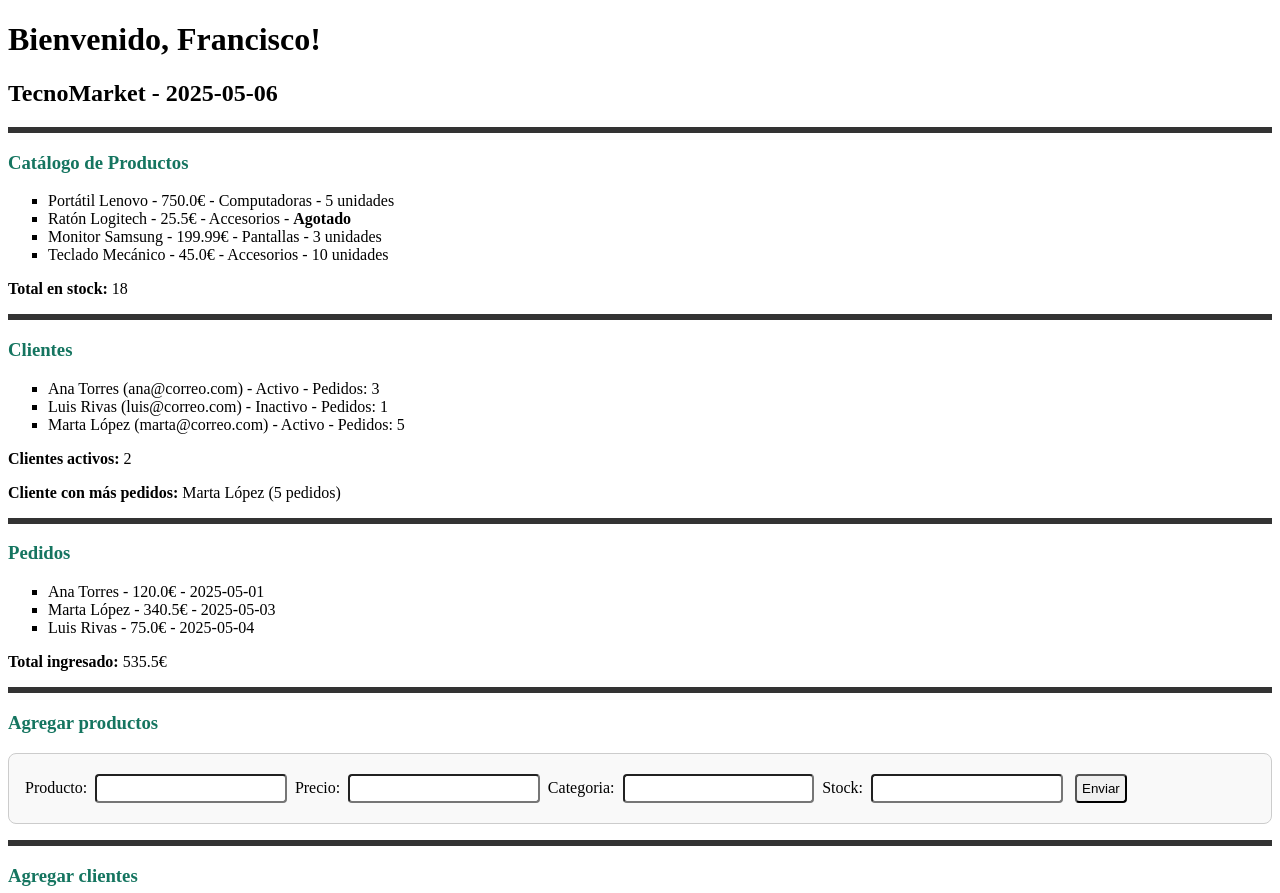
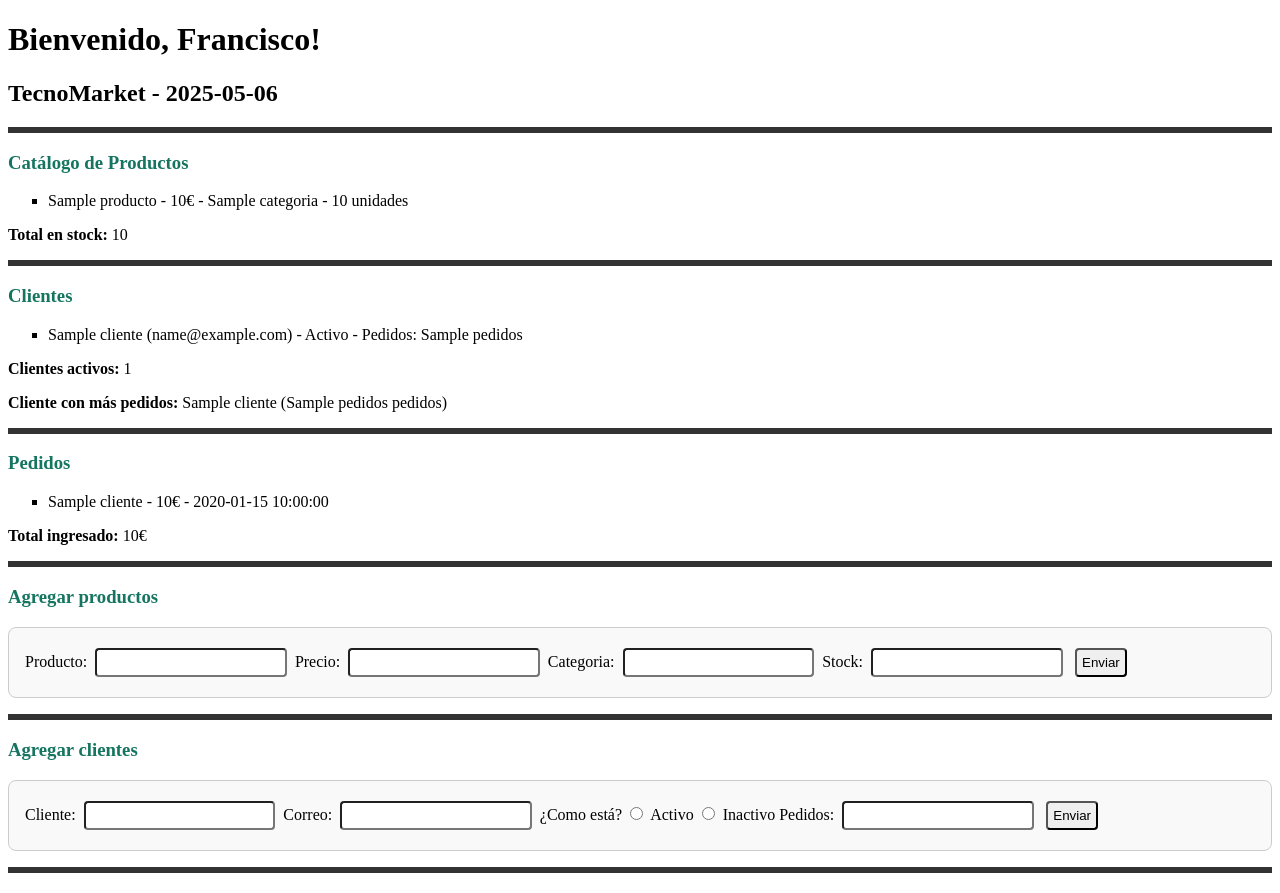
Before and after one commit to jjannik1/TiendaOnline, a Flask app: page /dashboard in a window 1280 px wide. Shown: the top 893 px of the page. Run offline with Flask 3, Linux system fonts and the light colour scheme; a database or web service that is not in the repository returns one stand-in record (values such as "Sample title").

Commit message:
base de datos funcional

```diff
--- a/app.py
+++ b/app.py
@@ -1,24 +1,13 @@
 from flask import Flask, render_template, request
+from pymongo import MongoClient
 from datetime import date
 
 app = Flask(__name__)
 
-productos = [
-        {"nombre": "Portátil Lenovo", "precio": 750.00, "stock": 5, "categoria": "Computadoras"},
-        {"nombre": "Ratón Logitech", "precio": 25.50, "stock": 0, "categoria": "Accesorios"},
-        {"nombre": "Monitor Samsung", "precio": 199.99, "stock": 3, "categoria": "Pantallas"},
-        {"nombre": "Teclado Mecánico", "precio": 45.00, "stock": 10, "categoria": "Accesorios"}
-    ]
-clientes = [
-        {"nombre": "Ana Torres", "email": "ana@correo.com", "activo": True, "pedidos": 3},
-        {"nombre": "Luis Rivas", "email": "luis@correo.com", "activo": False, "pedidos": 1},
-        {"nombre": "Marta López", "email": "marta@correo.com", "activo": True, "pedidos": 5}
-    ]
-pedidos = [
-        {"cliente": "Ana Torres", "total": 120.00, "fecha": "2025-05-01"},
-        {"cliente": "Marta López", "total": 340.50, "fecha": "2025-05-03"},
-        {"cliente": "Luis Rivas", "total": 75.00, "fecha": "2025-05-04"}
-    ]
+online = MongoClient("mongodb+srv://jjen527:9wv0F9F00KrexmAU@jjannik.aliwych.mongodb.net/")
+
+app.db = online.tienda
+
 
 
 @app.route('/dashboard', methods = ["GET", "POST"])
@@ -28,12 +17,17 @@ def dashboard():
     tienda = "TecnoMarket"
     fecha = date.today()
 
+    productos = [producto for producto in app.db.productos.find({})]
+    clientes = [cliente for cliente in app.db.clientes.find({})]
+    pedidos = [pedido for pedido in app.db.pedidos.find({})]
+
 
     clid = {}
     prod={}
     pedid = {}
     if request.method == "POST":
         formulario = request.form.get("tipo_formulario")
+
         if formulario == "form_prod":
             prod = {
                 "nombre": request.form.get("product"),
@@ -42,6 +36,8 @@ def dashboard():
                 "categoria": request.form.get("category")
             }
             productos.append(prod)
+            app.db.productos.insert_one(prod)
+
         elif formulario =="form_client":
             clid = {
                 "nombre": request.form.get("clien"),
@@ -50,6 +46,8 @@ def dashboard():
                 "pedidos": int(request.form.get("pedidos"))
             }
             clientes.append(clid)
+            app.db.clientes.insert_one(clid)
+
         elif formulario=="form_ped":
             pedid = {
                 "cliente": request.form.get("nombr"),
@@ -57,6 +55,8 @@ def dashboard():
                 "fecha": request.form.get("dia")
             }
             pedidos.append(pedid)
+            app.db.pedidos.insert_one(pedid)
+
 
 
     total_stock = 0
@@ -78,7 +78,7 @@ def dashboard():
     for pedido in pedidos:
         total += pedido["total"]
 
-    return render_template("dashboard.html",nombre_admin=nombre_admin,tienda=tienda,fecha=fecha,productos=productos,clientes=clientes,pedidos=pedidos,total_stock=total_stock,clientes_activos=clientes_activos,cliente_pedido=cliente_pedido,total=total)
+    return render_template("dashboard.html",nombre_admin=nombre_admin,tienda=tienda,fecha=fecha,productos=productos,clientes=clientes,pedidos=pedidos,total=total,cliente_pedido=cliente_pedido,clientes_activos=clientes_activos,total_stock=total_stock)
 
 
 if __name__ == '__main__':
--- a/templates/dashboard.html
+++ b/templates/dashboard.html
@@ -43,6 +43,7 @@ input, button {
 </style>
 </head>
 <body>
+
     <h1>Bienvenido, {{ nombre_admin }}!</h1>
     <h2>{{ tienda }} - {{ fecha }}</h2>
 
@@ -135,7 +136,7 @@ input, button {
     <h3>Agregar pedidos</h3>
 
     <form class="pedid" method="POST">
-        <input type="hidden" name="tipo_formulario" value="from_ped">
+        <input type="hidden" name="tipo_formulario" value="form_ped">
         <label for="nombre_cliente" class="form_label">Cliente: </label>
             <input type="text" name="nombr" id="nombre_cliente">
         <label for="tot" class="form_label">Total: </label>
```
